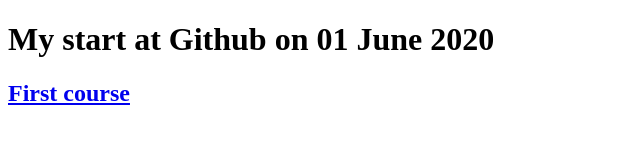
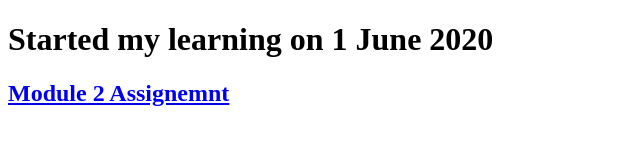
Before and after one commit to rajeevne/rajeevne.github.io, a plain HTML site: page index.html in a window 1280 px wide. Shown: the whole page, without its empty margins (0-640 px from the left). Drawn offline with Linux system fonts and the light colour scheme.

Commit message:
Update index.html

```diff
--- a/index.html
+++ b/index.html
@@ -4,7 +4,7 @@
 	<title>My github abode</title>
 </head>
 <body>
-	<H1>My start at Github on 01 June 2020</H1>
-		<H2><a href="https://rajeevne.github.io/coursera-test/">First course</a></H2>
+	<H1>Started my learning on 1 June 2020</H1>
+		<H2><a href="https://rajeevne.github.io/mod2_solution/index.html">Module 2 Assignemnt</a></H2>
 </body>
 </html>
```
